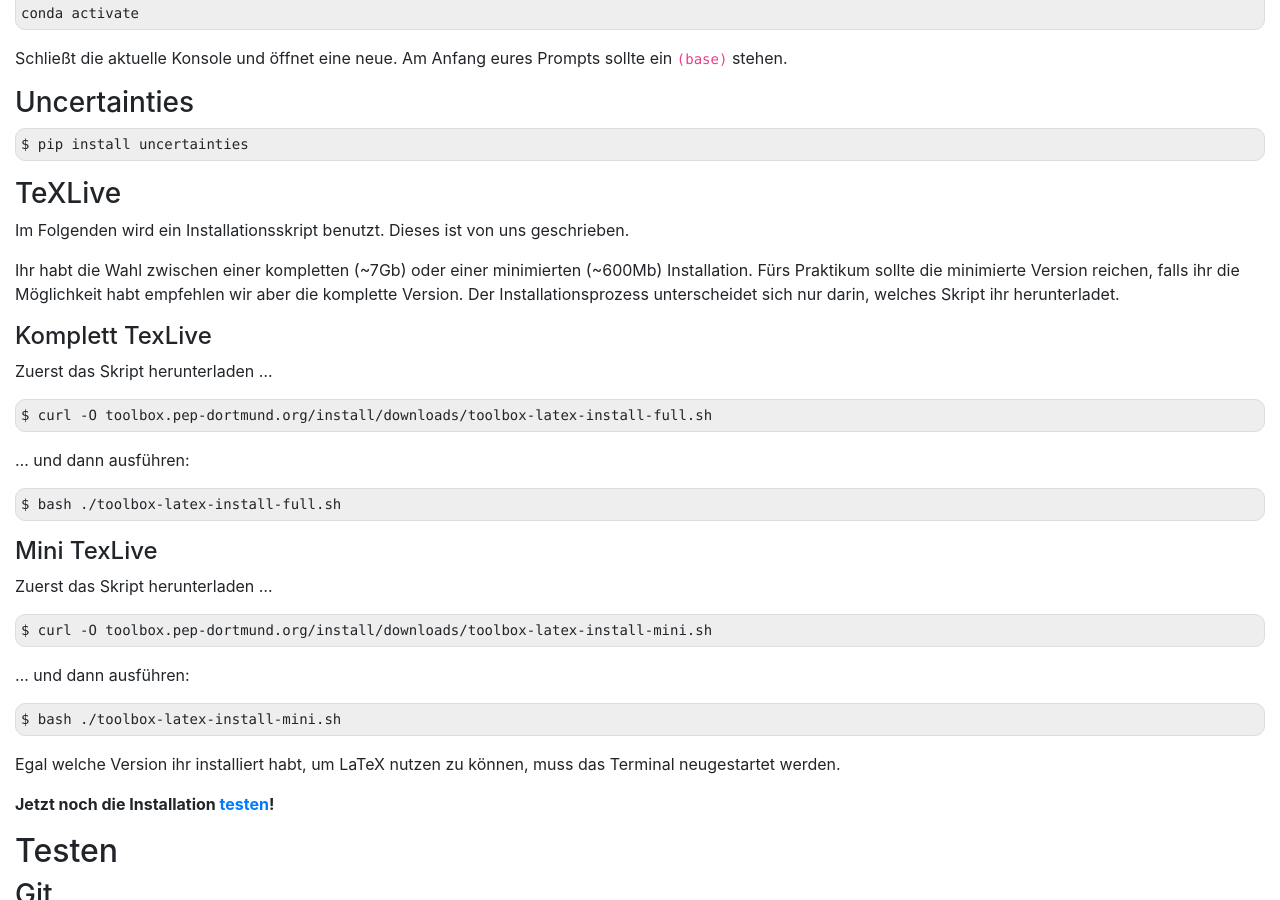
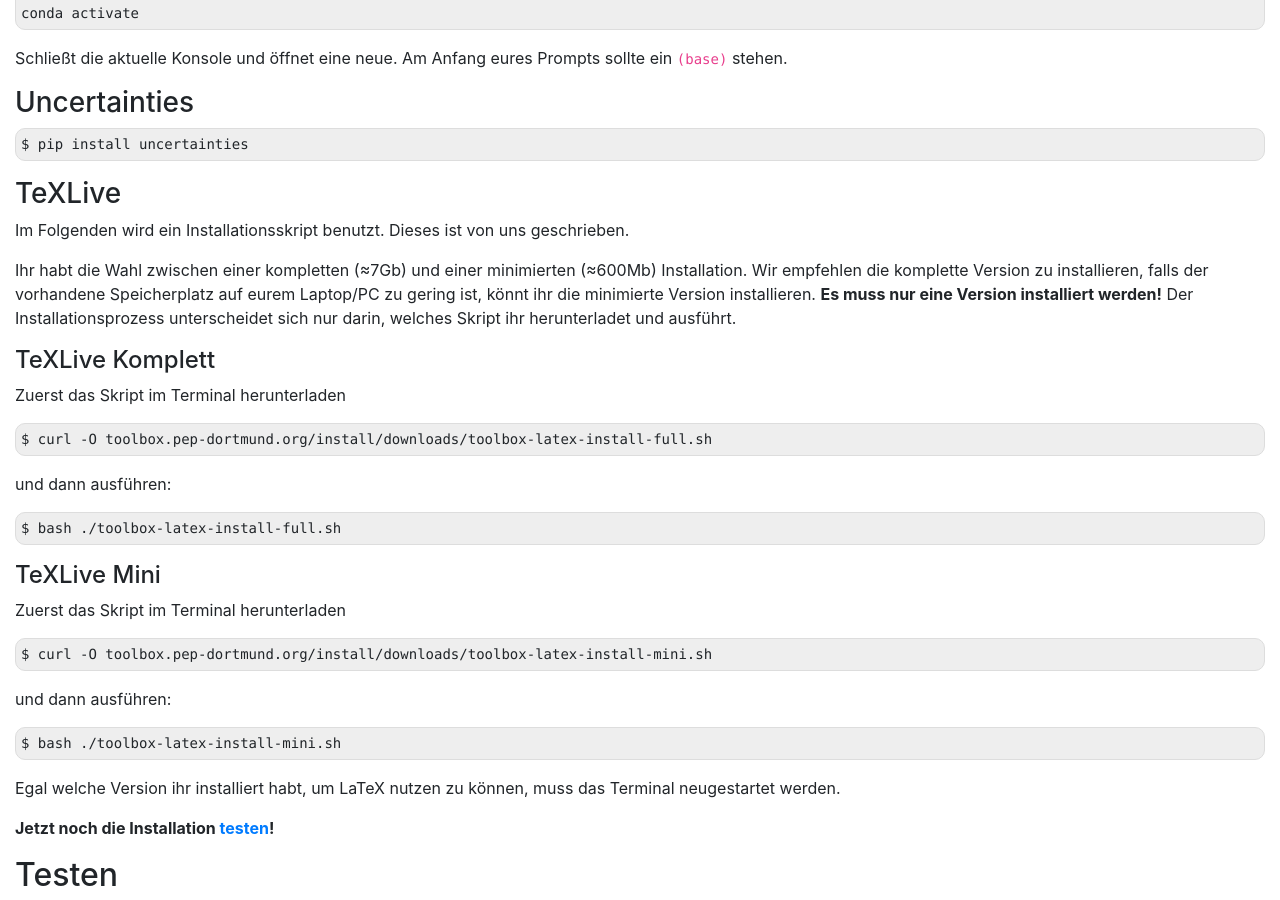
Before and after one commit to pep-dortmund/homepage-toolbox, a Jekyll site: the page built from install/linux.md, in a window 1280 px wide and 900 px high, scrolled down 1598 px. Built offline with Jekyll 4.4.1, drawn with Linux system fonts in a browser that asks for light colours.

Commit message:
text changes to TeX installation

````diff
--- a/install/linux.md
+++ b/install/linux.md
@@ -111,30 +111,31 @@ $ pip install uncertainties
 
 Im Folgenden wird ein Installationsskript benutzt. Dieses ist von uns geschrieben.
 
-Ihr habt die Wahl zwischen einer kompletten (~7Gb) oder einer minimierten (~600Mb) Installation.
-Fürs Praktikum sollte die minimierte Version reichen, falls ihr die Möglichkeit habt empfehlen wir aber die komplette Version.
-Der Installationsprozess unterscheidet sich nur darin, welches Skript ihr herunterladet.
+Ihr habt die Wahl zwischen einer kompletten (≈7Gb) und einer minimierten (≈600Mb) Installation.
+Wir empfehlen die komplette Version zu installieren, falls der vorhandene Speicherplatz auf eurem Laptop/PC zu gering ist, könnt ihr die minimierte Version installieren.
+**Es muss nur eine Version installiert werden!**
+Der Installationsprozess unterscheidet sich nur darin, welches Skript ihr herunterladet und ausführt.
 
-#### Komplett TexLive
+#### TeXLive Komplett
 
-Zuerst das Skript herunterladen ...
+Zuerst das Skript im Terminal herunterladen
 
 ```
 $ curl -O toolbox.pep-dortmund.org/install/downloads/toolbox-latex-install-full.sh
 ```
-... und dann ausführen:
+und dann ausführen:
 ```
 $ bash ./toolbox-latex-install-full.sh
 ```
 
-#### Mini TexLive
+#### TeXLive Mini
 
-Zuerst das Skript herunterladen ...
+Zuerst das Skript im Terminal herunterladen
 
 ```
 $ curl -O toolbox.pep-dortmund.org/install/downloads/toolbox-latex-install-mini.sh
 ```
-... und dann ausführen:
+und dann ausführen:
 ```
 $ bash ./toolbox-latex-install-mini.sh
 ```
````
Also changed, not shown: install/windows.md (+10 -9 lines).
